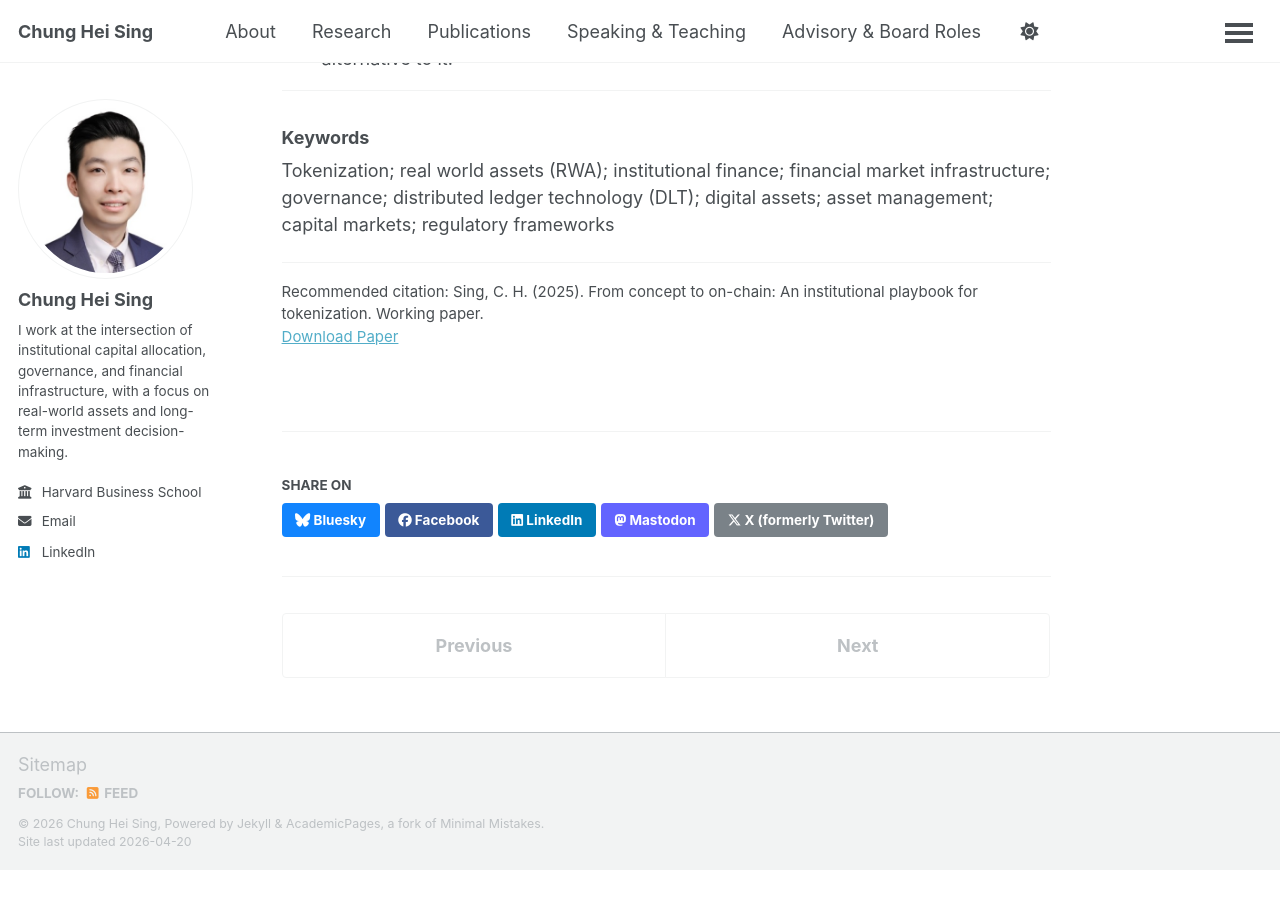
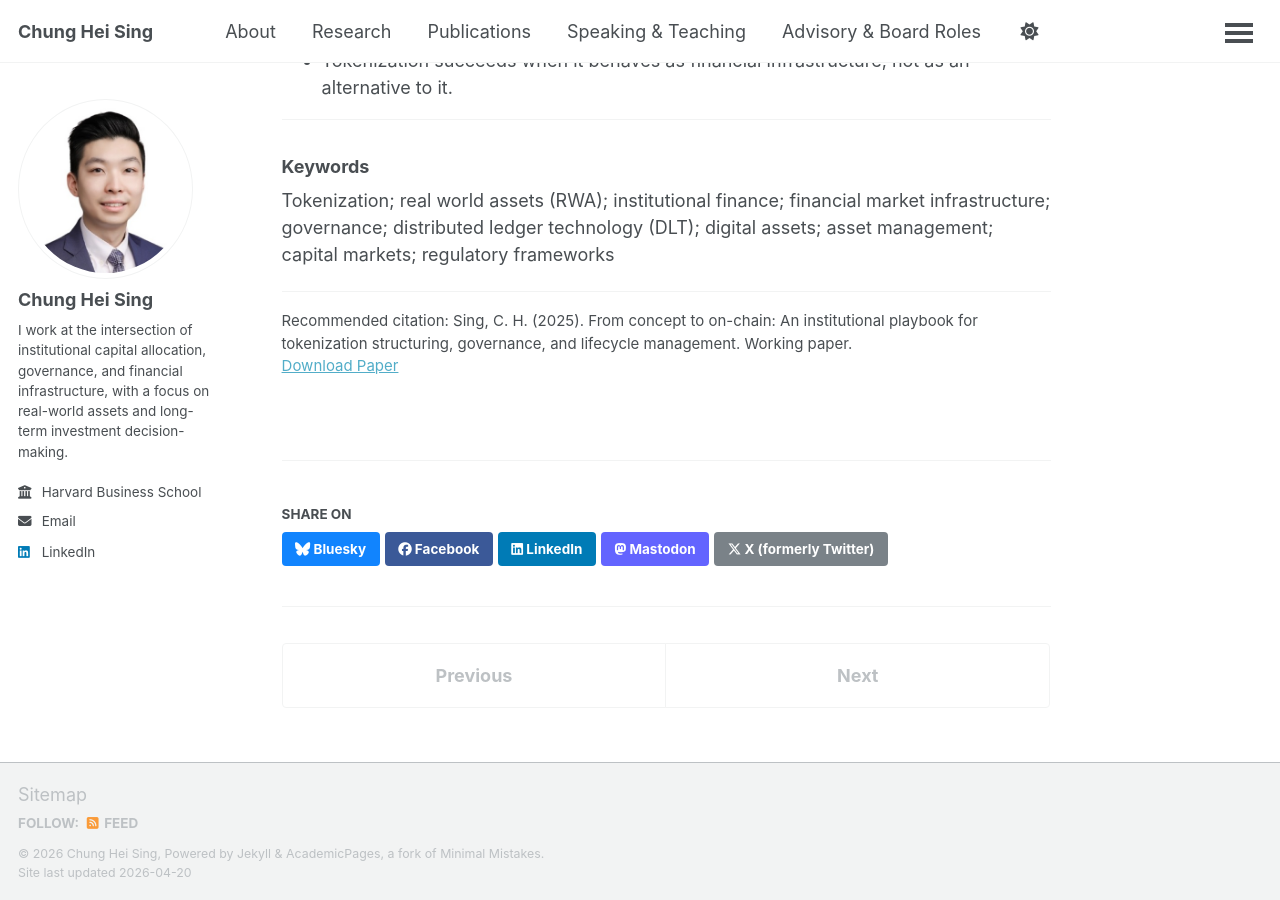
Before and after one commit to chungheising/chungheising.github.io, a Jekyll site: the page built from _publications/2025_07_from_concept_to_on-chain.md, in a window 1280 px wide and 900 px high, scrolled down 1294 px. Built offline with Jekyll 4.4.1, drawn with Linux system fonts in a browser that asks for light colours; a script bundle is joined from its source files by our own code; library files that are not in the unit come from our copies; before the commit the page ends 2164 px from its top, so only the background shows below that; some of the changed text lies outside the part shown.

Commit message:
Update 2025_07_from_concept_to_on-chain.md

```diff
--- a/_publications/2025_07_from_concept_to_on-chain.md
+++ b/_publications/2025_07_from_concept_to_on-chain.md
@@ -1,6 +1,6 @@
 ---
 title: "From Concept to On-Chain"
-subtitle: "An Institutional Playbook for Tokenization"
+subtitle: "An Institutional Playbook for Tokenization Structuring, Governance, and Lifecycle Management"
 collection: publications
 permalink: /publication/from-concept-to-on-chain/
 date: 2025-07-01
@@ -8,8 +8,8 @@
 paper_date: "2025"
 category: digital_tokenized
 excerpt: "Tokenization will scale not through technological innovation, but through institutional design—where governance, legal structure, and lifecycle management determine viability."
-paperurl: /files/Sing_2025_From_Concept_to_On-Chain_v8.pdf
-citation: "Sing, C. H. (2025). From concept to on-chain: An institutional playbook for tokenization. Working paper."
+paperurl: /files/Sing_2025_From_Concept_to_On-Chain.pdf
+citation: "Sing, C. H. (2025). From concept to on-chain: An institutional playbook for tokenization structuring, governance, and lifecycle management. Working paper."
 ---
 
 ### Abstract
```
